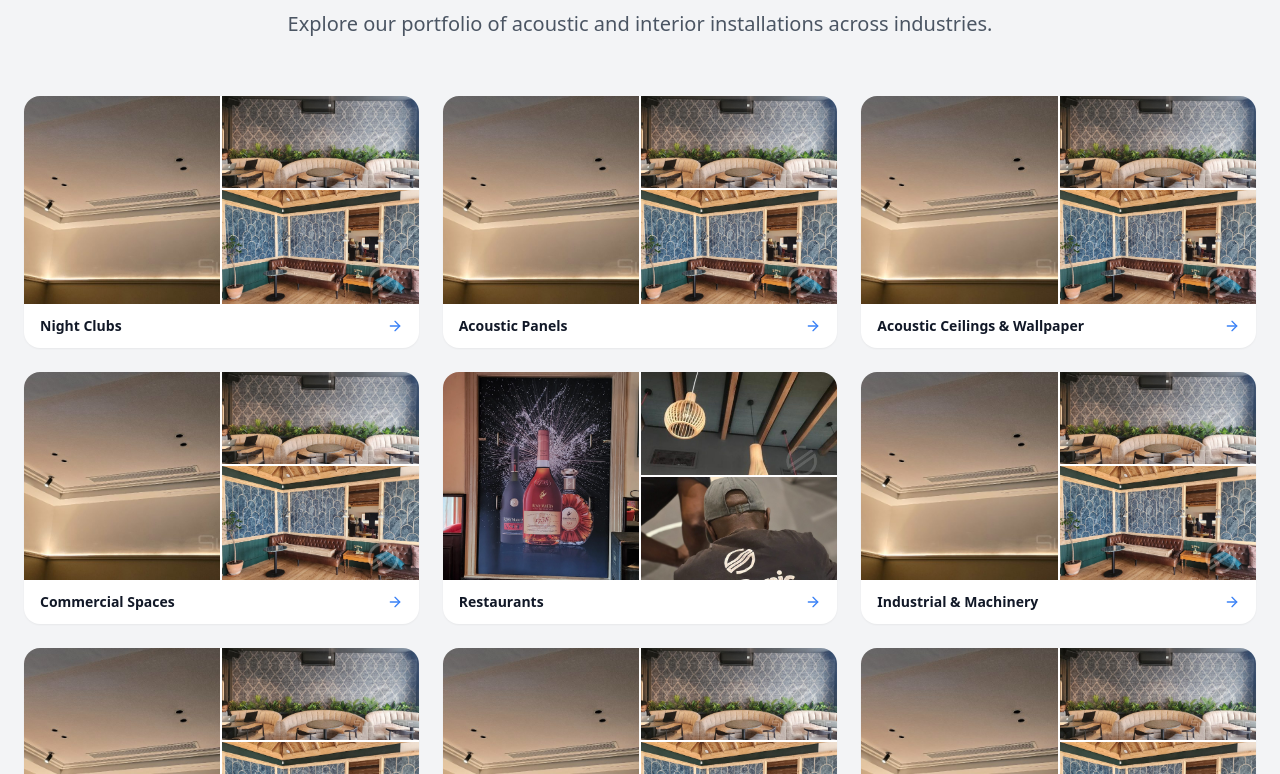
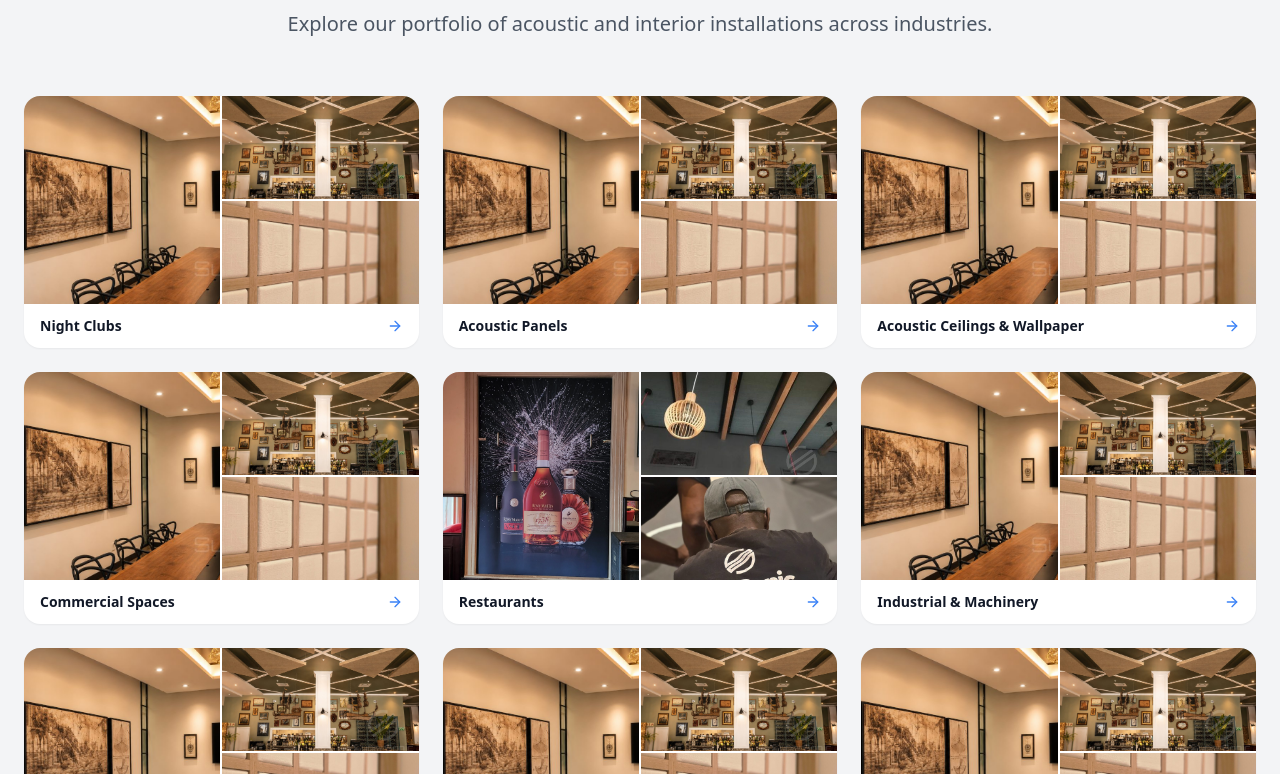
Before and after one commit to thebatfox/new-supersonic-test, a Next.js app: page / in a window 1280 px wide. Shown: the part 3626-4400 px from the top of the page. Built offline with nearby package versions, Linux system fonts and the light colour scheme.

Commit message:
Gallery: update acoustic-panels card preview images

```diff
--- a/src/components/GallerySection.tsx
+++ b/src/components/GallerySection.tsx
@@ -8,36 +8,36 @@ const categories = [
     id: 'night-clubs',
     label: 'Night Clubs',
     preview: [
-      '/gallery/acoustic-ceilings-wallpaper/acoustic-ceilings-wallpaper-001.jpg',
-      '/gallery/acoustic-ceilings-wallpaper/acoustic-ceilings-wallpaper-002.jpg',
-      '/gallery/acoustic-ceilings-wallpaper/acoustic-ceilings-wallpaper-003.jpg',
+      '/gallery/acoustic-panels/acoustic-panels-001.jpg',
+      '/gallery/acoustic-panels/acoustic-panels-002.jpg',
+      '/gallery/acoustic-panels/acoustic-panels-003.jpg',
     ]
   },
   {
     id: 'acoustic-panels',
     label: 'Acoustic Panels',
     preview: [
-      '/gallery/acoustic-ceilings-wallpaper/acoustic-ceilings-wallpaper-001.jpg',
-      '/gallery/acoustic-ceilings-wallpaper/acoustic-ceilings-wallpaper-002.jpg',
-      '/gallery/acoustic-ceilings-wallpaper/acoustic-ceilings-wallpaper-003.jpg',
+      '/gallery/acoustic-panels/acoustic-panels-001.jpg',
+      '/gallery/acoustic-panels/acoustic-panels-002.jpg',
+      '/gallery/acoustic-panels/acoustic-panels-003.jpg',
     ]
   },
   {
     id: 'acoustic-ceilings-wallpaper',
     label: 'Acoustic Ceilings & Wallpaper',
     preview: [
-      '/gallery/acoustic-ceilings-wallpaper/acoustic-ceilings-wallpaper-001.jpg',
-      '/gallery/acoustic-ceilings-wallpaper/acoustic-ceilings-wallpaper-002.jpg',
-      '/gallery/acoustic-ceilings-wallpaper/acoustic-ceilings-wallpaper-003.jpg',
+      '/gallery/acoustic-panels/acoustic-panels-001.jpg',
+      '/gallery/acoustic-panels/acoustic-panels-002.jpg',
+      '/gallery/acoustic-panels/acoustic-panels-003.jpg',
     ]
   },
   {
     id: 'commercial-spaces',
     label: 'Commercial Spaces',
     preview: [
-      '/gallery/acoustic-ceilings-wallpaper/acoustic-ceilings-wallpaper-001.jpg',
-      '/gallery/acoustic-ceilings-wallpaper/acoustic-ceilings-wallpaper-002.jpg',
-      '/gallery/acoustic-ceilings-wallpaper/acoustic-ceilings-wallpaper-003.jpg',
+      '/gallery/acoustic-panels/acoustic-panels-001.jpg',
+      '/gallery/acoustic-panels/acoustic-panels-002.jpg',
+      '/gallery/acoustic-panels/acoustic-panels-003.jpg',
     ]
   },
   {
@@ -53,36 +53,36 @@ const categories = [
     id: 'industrial-machinery',
     label: 'Industrial & Machinery',
     preview: [
-      '/gallery/acoustic-ceilings-wallpaper/acoustic-ceilings-wallpaper-001.jpg',
-      '/gallery/acoustic-ceilings-wallpaper/acoustic-ceilings-wallpaper-002.jpg',
-      '/gallery/acoustic-ceilings-wallpaper/acoustic-ceilings-wallpaper-003.jpg',
+      '/gallery/acoustic-panels/acoustic-panels-001.jpg',
+      '/gallery/acoustic-panels/acoustic-panels-002.jpg',
+      '/gallery/acoustic-panels/acoustic-panels-003.jpg',
     ]
   },
   {
     id: 'schools-worship',
     label: 'Schools & Worship',
     preview: [
-      '/gallery/acoustic-ceilings-wallpaper/acoustic-ceilings-wallpaper-001.jpg',
-      '/gallery/acoustic-ceilings-wallpaper/acoustic-ceilings-wallpaper-002.jpg',
-      '/gallery/acoustic-ceilings-wallpaper/acoustic-ceilings-wallpaper-003.jpg',
+      '/gallery/acoustic-panels/acoustic-panels-001.jpg',
+      '/gallery/acoustic-panels/acoustic-panels-002.jpg',
+      '/gallery/acoustic-panels/acoustic-panels-003.jpg',
     ]
   },
   {
     id: 'tech-av',
     label: 'Tech & AV',
     preview: [
-      '/gallery/acoustic-ceilings-wallpaper/acoustic-ceilings-wallpaper-001.jpg',
-      '/gallery/acoustic-ceilings-wallpaper/acoustic-ceilings-wallpaper-002.jpg',
-      '/gallery/acoustic-ceilings-wallpaper/acoustic-ceilings-wallpaper-003.jpg',
+      '/gallery/acoustic-panels/acoustic-panels-001.jpg',
+      '/gallery/acoustic-panels/acoustic-panels-002.jpg',
+      '/gallery/acoustic-panels/acoustic-panels-003.jpg',
     ]
   },
   {
     id: 'fun-projects',
     label: 'Fun Projects',
     preview: [
-      '/gallery/acoustic-ceilings-wallpaper/acoustic-ceilings-wallpaper-001.jpg',
-      '/gallery/acoustic-ceilings-wallpaper/acoustic-ceilings-wallpaper-002.jpg',
-      '/gallery/acoustic-ceilings-wallpaper/acoustic-ceilings-wallpaper-003.jpg',
+      '/gallery/acoustic-panels/acoustic-panels-001.jpg',
+      '/gallery/acoustic-panels/acoustic-panels-002.jpg',
+      '/gallery/acoustic-panels/acoustic-panels-003.jpg',
     ]
   },
 ];
```
